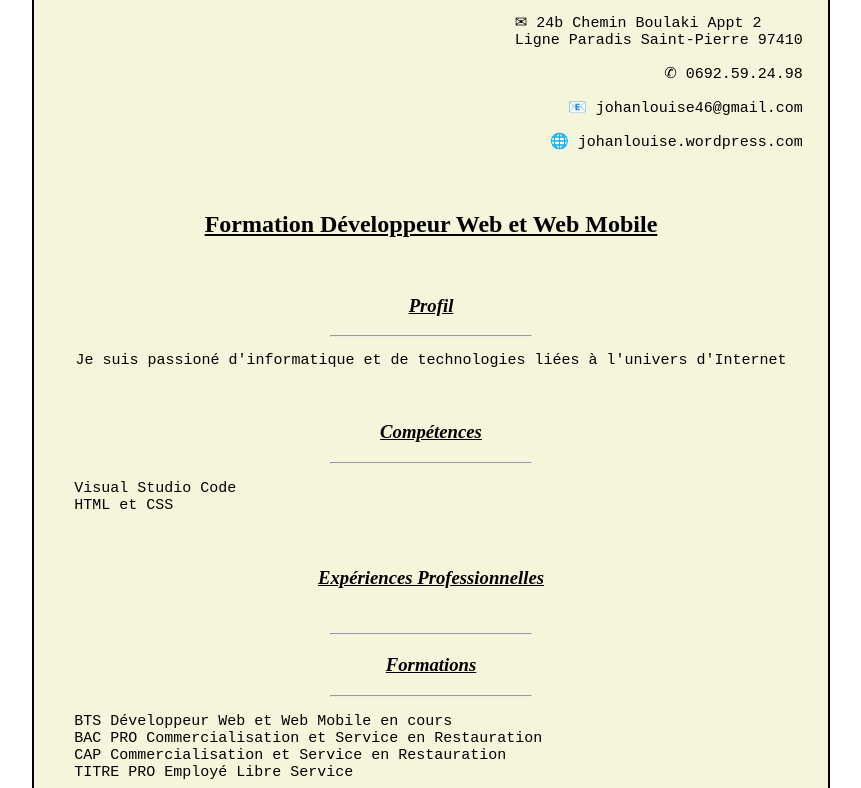
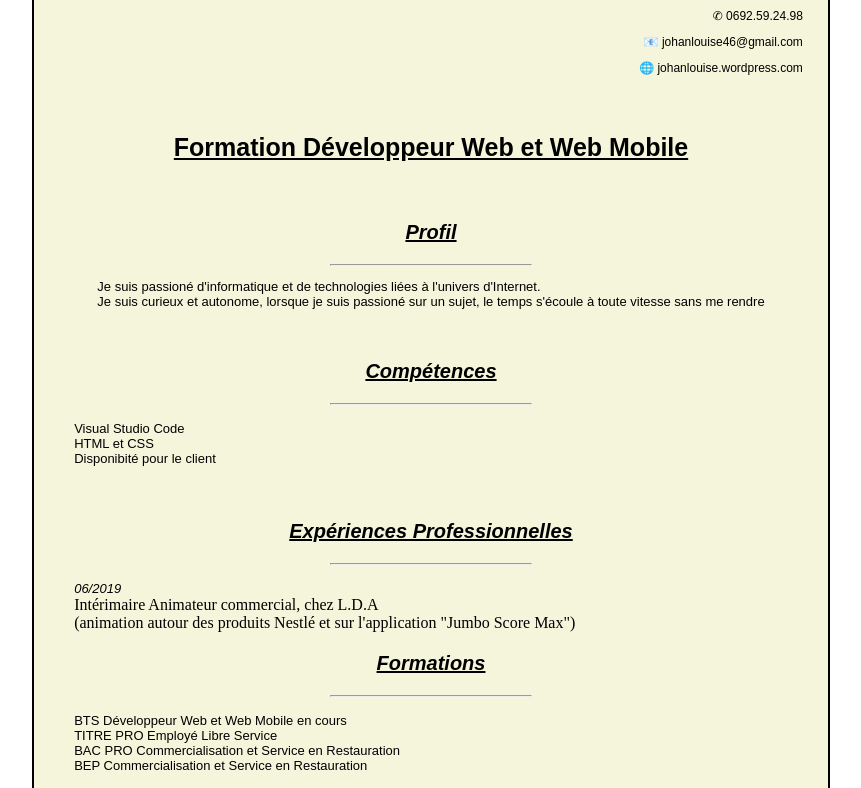
Before and after one commit to Johan-glitch/Cv-en-HTML, a plain HTML site: page index.html in a window 1280 px wide. Shown: the part 154-942 px from the top of the page, without its empty margins (209-1070 px from the left). Drawn offline with Linux system fonts and the light colour scheme.

Commit message:
Add files via upload
Voici la version 2 en HTML et en CSS

```diff
--- a/index.html
+++ b/index.html
@@ -24,58 +24,55 @@
             </div>
         </div>
 
-
         <div class="zonedetexte">
-
             <h2 class="poste">Formation Développeur Web et Web Mobile</h2><br />
             <!--Ici est l'intitulé du poste occupé-->
 
             <h3 class="profil"><em>Profil</em></h3>
-
             <hr>
-
-            <p class="paragraphe1">Je suis passioné d'informatique et de technologies liées à l'univers d'Internet</p>
+            <p class="paragraphe1">Je suis passioné d'informatique et de technologies liées à l'univers
+                d'Internet.<br />
+                Je suis curieux et autonome, lorsque je suis passioné sur un sujet, le temps s'écoule à toute vitesse
+                sans me rendre</p>
             <br />
             <!--Ici sera ma bio-->
 
             <h3 class="competences"><em>Compétences</em></h3>
-
             <hr>
-
             <ul>
                 <li>Visual Studio Code</li>
                 <li>HTML et CSS</li>
+                <li>Disponibité pour le client</li>
             </ul><br />
             <!--Ici sera mes compétences-->
 
-            <h3 class="experiences_pro"><em>Expériences Professionnelles</em></h3><br />
-
+            <h3 class="experiences_pro"><em>Expériences Professionnelles</em></h3>
             <hr>
+            <ul>
+                <li><em>06/2019</em></li>Intérimaire Animateur commercial, chez L.D.A<br />
+                (animation autour des produits Nestlé et sur l'application "Jumbo Score Max")</li><br />
+            </ul>
 
             <!--Ici sera mes expériences professionnelles-->
 
             <h3 class="formations"><em>Formations</em></h3>
-
             <hr>
-
             <ul>
                 <li>BTS Développeur Web et Web Mobile en cours</li>
+                <li>TITRE PRO Employé Libre Service</li>
                 <li>BAC PRO Commercialisation et Service en Restauration</li>
-                <li>CAP Commercialisation et Service en Restauration </li>
-                <li>TITRE PRO Employé Libre Service</li>
+                <li>BEP Commercialisation et Service en Restauration </li>
+
             </ul>
             <!--Ici sera mes formations acquises-->
 
             <h3 class="hobbies"><em>Centres d'intérêt</em></h3>
-
             <hr>
             <ul>
                 <li>Musique</li>
                 <li>Guitare</li>
                 <li>Photographies</li>
             </ul>
-
-
             <!--Ici sera mes loisirs-->
         </div>
 
--- a/style.css
+++ b/style.css
@@ -3,69 +3,83 @@
     border: 2px black solid;
     margin-left: auto;
     margin-right: auto;
-
 }
-
 .taille_bordure{
     width: 21cm;
     height: 29cm;
     background-color: beige;
 }
+
 /* Zone de texte */
 .nom_prenom{
     display: flex;
     justify-content: flex-end;
-    font-size: 45px;
+    font-size: 35px;
+    font-family: Arial, Helvetica, sans-serif;
 }
+
+
 .poste{
     display: flex;
     justify-content: center;
     text-decoration: underline;
+    font-family: Arial, Helvetica, sans-serif;
+    font-size: 25px;
 }
 .profil{
     display: flex;
     justify-content: center;
     text-decoration: underline;
+    font-family: Arial, Helvetica, sans-serif;
+    font-size: 20px;
 }
 .paragraphe1{
     display: flex;
     justify-content: center;
-    font-size: 15px;
-    font-family: 'Courier New', Courier, monospace;
+    font-size: 13px;
+    font-family: Arial, Helvetica, sans-serif;
 }
 .competences{
     display: flex;
     justify-content: center;
     text-decoration: underline;
+    font-family: Arial, Helvetica, sans-serif;
+    font-size: 20px;
 }
 .experiences_pro{
     display: flex;
     justify-content: center;
     text-decoration: underline;
+    font-family: Arial, Helvetica, sans-serif;
+    font-size: 20px;
 }
 .formations{
     display: flex;
     justify-content: center;
     text-decoration: underline;
+    font-family: Arial, Helvetica, sans-serif;
+    font-size: 20px;
 }
 .hobbies{
     display: flex;
     justify-content: center;
     text-decoration: underline;
+    font-family: Arial, Helvetica, sans-serif;
+    font-size: 20px;
 }
 li{
     display: flex;
     justify-content: flex-start;
-    font-size: 15px;
-    font-family: 'Courier New', Courier, monospace;
+    font-size: 13px;
+    font-family: Arial, Helvetica, sans-serif;
 }
-
 .info{
     display: flex;
     justify-content: flex-end;
-    font-size: 15px;
-    font-family: 'Courier New', Courier, monospace;
+    font-size: 12px;
+    font-family: Arial, Helvetica, sans-serif
 }
+
 /* Photo */
 .picture_left{
     float: left;
@@ -74,11 +88,11 @@ li{
 .div-categoryContainer{
         padding: 25px;
     }
- .paragraph-right {
-      margin-top : 50px;
+.paragraph-right {
+      margin-top : 25px;
     }
 
-    hr{
+hr{
         size: 10px;
         width: 200px;
     }
```
